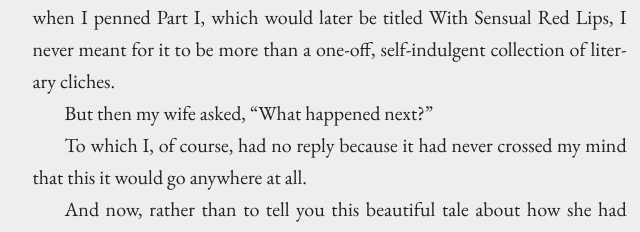
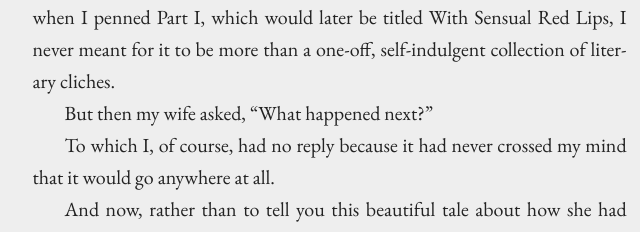
Before and after one commit to fiinix/a-rainy-night-on-drury-lane, a plain HTML site: page read-online.html in a window 1280 px wide. Shown: the part 2522-2754 px from the top of the page, 104-744 px from the left. Drawn offline with nearby package versions, Linux system fonts and the light colour scheme.

Commit message:
Another typo

```diff
--- a/read-online.html
+++ b/read-online.html
@@ -74,7 +74,7 @@
 				<h2>Preface</h2>
 <p class="first-paragraph"><span class="first-line">I never intended to write</span> a novella, it just—sort of—happened. Back when I penned Part I, which would later be titled With Sensual Red Lips, I never meant for it to be more than a one-off, self-indulgent collection of literary cliches.</p>
 <p>But then my wife asked, “What happened next?”</p>
-<p>To which I, of course, had no reply because it had never crossed my mind that this it would go anywhere at all.</p>
+<p>To which I, of course, had no reply because it had never crossed my mind that it would go anywhere at all.</p>
 <p>And now, rather than to tell you this beautiful tale about how she had stirred something deep inside me, I will instead tell you the real reason I continued with this story. The real reason that a short one-off grew from its humble origin of a 1 000 words into the—still quite humble—10 000 word novella you now have before you.</p>
 <p>Sure, the real reason isn’t nearly as complex or nuanced as a blatant lie would be. In fact, I think you’ll find that my reason is quite mundane, but at least it’s mine.</p>
 <p>&nbsp;</p>
```
